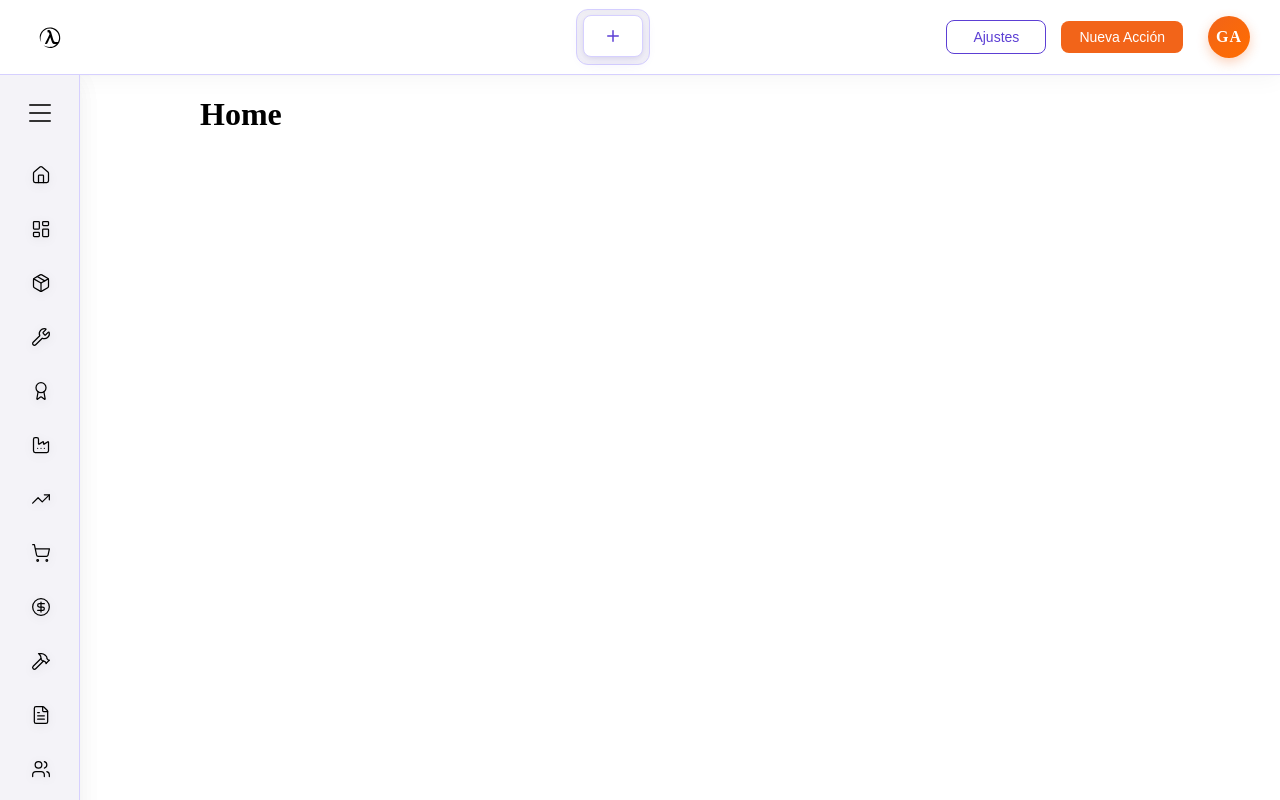
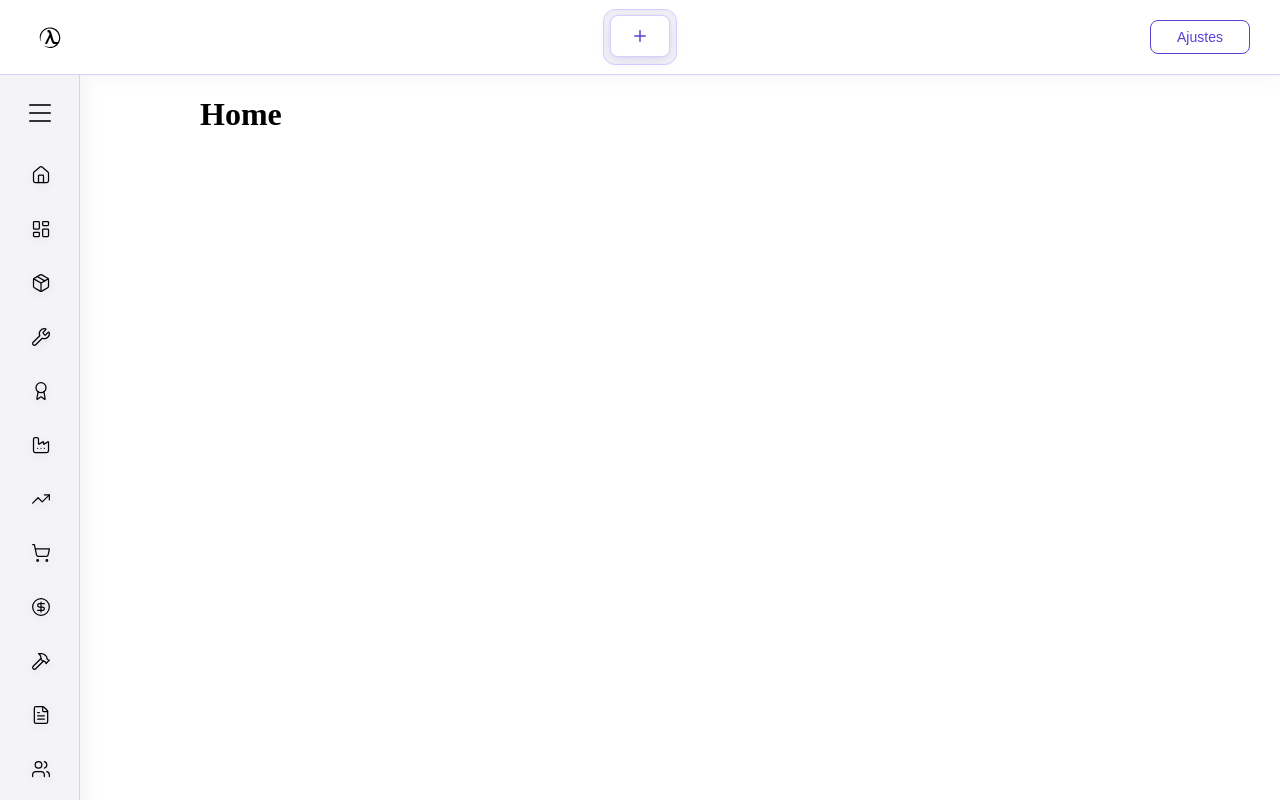
Before and after one commit to MalwarePig/Layout, a Vue app in the folder front/: page / in a window 1280 px wide. Built offline with nearby package versions, Linux system fonts and the light colour scheme.

Commit message:
fix menos

```diff
--- a/front/src/components/Layout/TabsBar/TabsBar.vue
+++ b/front/src/components/Layout/TabsBar/TabsBar.vue
@@ -56,11 +56,6 @@ function closeTab(tabId) {
 
         <div class="actions">
             <button class="btn btn-outline" style="min-width: 100px;">Ajustes</button>
-            <button class="btn btn-primary" style="min-width: 120px;">Nueva Acción</button>
-
-            <div class="user-avatar" title="Perfil de Usuario">
-                <span>GA</span>
-            </div>
         </div>
     </div>
 </template>
```
